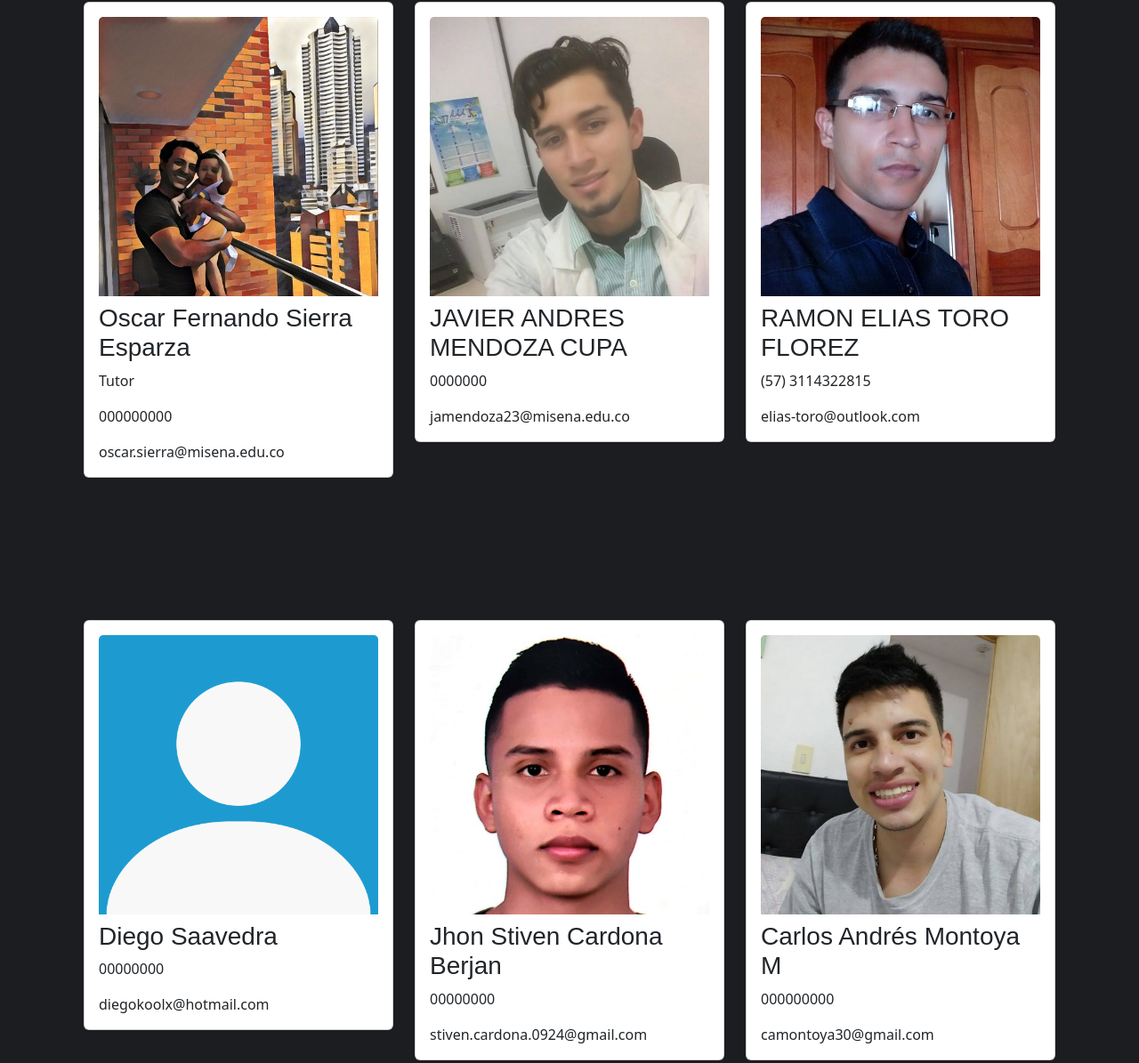
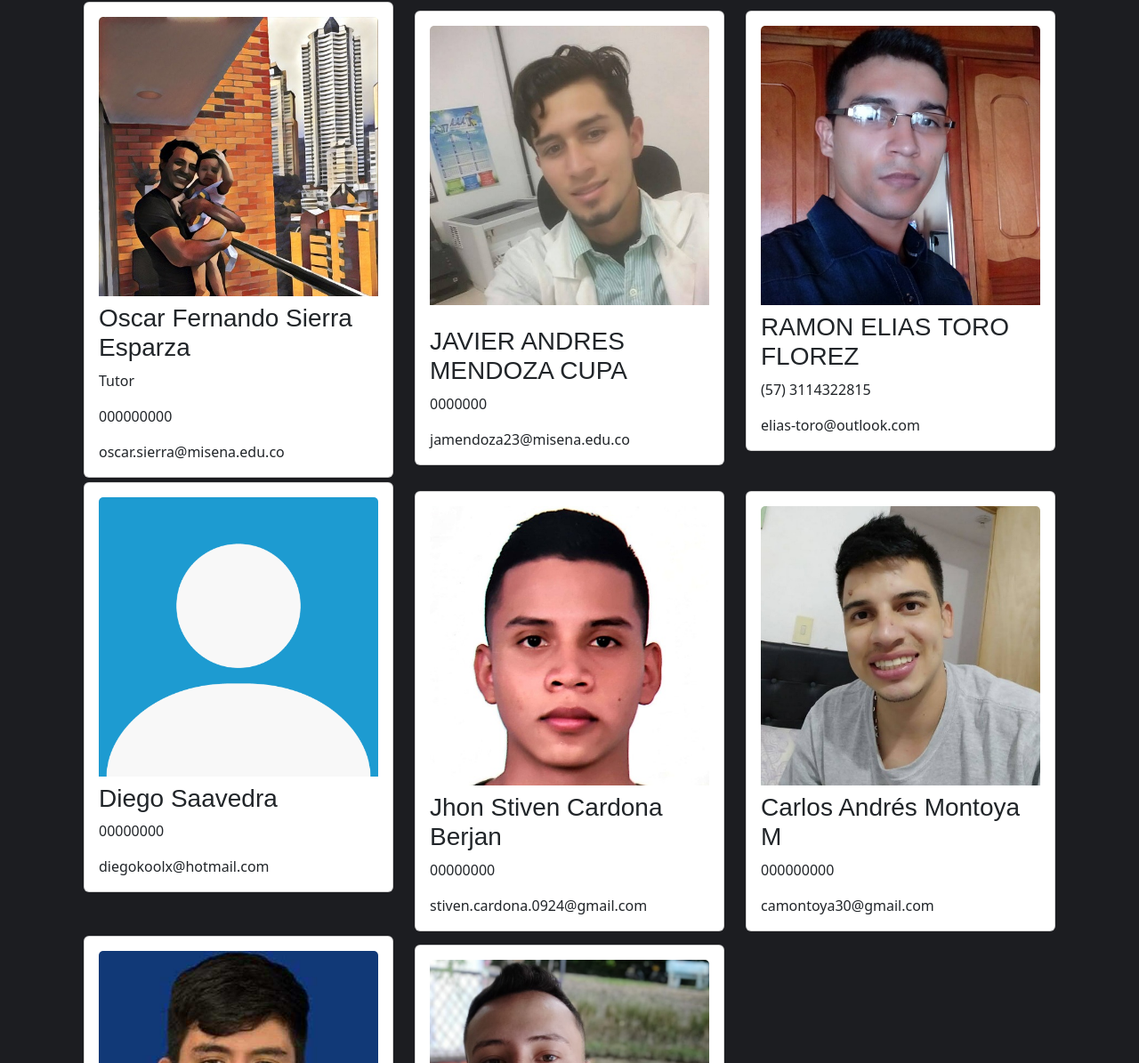
Before and after one commit to emerson14/PerfilSemillero, a plain HTML site: page index.html in a window 1280 px wide. Shown: the part 620-1815 px from the top of the page at 89% size. Drawn offline with nearby package versions, Linux system fonts and the light colour scheme.

Commit message:
Add files via upload
responsive

```diff
--- a/index.html
+++ b/index.html
@@ -77,7 +77,7 @@
                     <div class="carousel-inner pb-5">
                         <div class="carousel-item active">
                             <div class="customer row py-5 mt-3">
-                                <div class="col-lg-4 col-md-6">
+                                <div class="col-lg-4 col-md-4">
                                     <div class="card">
                                         <div class="card-body">
                                             <img class="card-img-top img-responsive" src="/PerfilSemillero/fotoOscar.jpg" >
@@ -88,18 +88,18 @@
                                         </div>
                                     </div>
                                 </div>
-                                <div class="col-lg-4 col-md-6 off-testi -2">
+                                <div class="col-lg-4 col-md-4 off-testi -2 " style="margin-top: 10px">
                                     <div class="card">
                                         <div class="card-body">
                                             <img class="card-img-top img-responsive" src="/PerfilSemillero/fotoAndres.jpg" >
-                                            <h3 class="card-title mt-2">JAVIER ANDRES MENDOZA CUPA</h3>
+                                            <h3 class="card-title mt-4">JAVIER ANDRES MENDOZA CUPA</h3>
                                             <p class="sub-title mb-3">0000000</p>
                                             <p class="card-text">jamendoza23@misena.edu.co</p>
                                         </div>
                                     </div>
                                 </div>
 
-                                <div class="col-lg-4 offset-md-3 offset-lg-0 col-md-6 off-testi">
+                                <div class="col-lg-4 offset-md-0 offset-lg-0 col-md-4 off-testi" style="margin-top: 10px">
                                     <div class="card">
                                         <div class="card-body">
                                             <img class="card-img-top img-responsive" src="/PerfilSemillero/fotoRamon.jpg" >
@@ -114,10 +114,10 @@
                         </div>
 
                             </div>
-                            <div class="carousel-inner pb-5">
+                            <div class="carousel-inner pb-5" style="margin-top: -155px">
                                 <div class="carousel-item active">
                                     <div class="customer row py-5 mt-3">
-                                        <div class="col-lg-4 col-md-6">
+                                        <div class="col-lg-4 col-md-4">
                                             <div class="card">
                                                 <div class="card-body">
                                                     <img class="card-img-top img-responsive" src="/PerfilSemillero/fotoDiego.png" >
@@ -127,7 +127,7 @@
                                                 </div>
                                             </div>
                                         </div>
-                                        <div class="col-lg-4 col-md-6 off-testi-2">
+                                        <div class="col-lg-4 col-md-4 off-testi-2" style="margin-top: 10px">
                                             <div class="card">
                                                 <div class="card-body">
                                                     <img class="card-img-top img-responsive" src="/PerfilSemillero/stivenFoto.jpg" >
@@ -138,7 +138,7 @@
                                             </div>
                                         </div>
 
-                                        <div class="col-lg-4 offset-md-3 offset-lg-0 col-md-6 off-testi">
+                                        <div class="col-lg-4 offset-md-0 offset-lg-0 col-md-4 off-testi" style="margin-top: 10px" >
                                             <div class="card">
                                                 <div class="card-body">
                                                     <img class="card-img-top img-responsive" src="/PerfilSemillero/carlosFoto.jpg" >
@@ -153,10 +153,10 @@
                                 </div>
 
                                     </div>
-                                    <div class="carousel-inner pb-5">
+                                    <div class="carousel-inner pb-5" style="margin-top: -155px">
                                         <div class="carousel-item active">
                                             <div class="customer row py-5 mt-3">
-                                                <div class="col-lg-4 col-md-6">
+                                                <div class="col-lg-4 col-md-4">
                                                     <div class="card">
                                                         <div class="card-body">
                                                             <img class="card-img-top img-responsive" src="/PerfilSemillero/brayanFoto.jpg" >
@@ -168,7 +168,7 @@
                                                 </div>
 
 
-                                                <div class="col-lg-4 offset-md-3 offset-lg-0 col-md-6 off-testi">
+                                                <div class="col-lg-4 offset-md-0 offset-lg-0 col-md-4 off-testi" style="margin-top: 10px">
                                                     <div class="card">
                                                         <div class="card-body">
                                                             <img class="card-img-top img-responsive" src="/PerfilSemillero/fotoEmerson.jpeg" >
```
